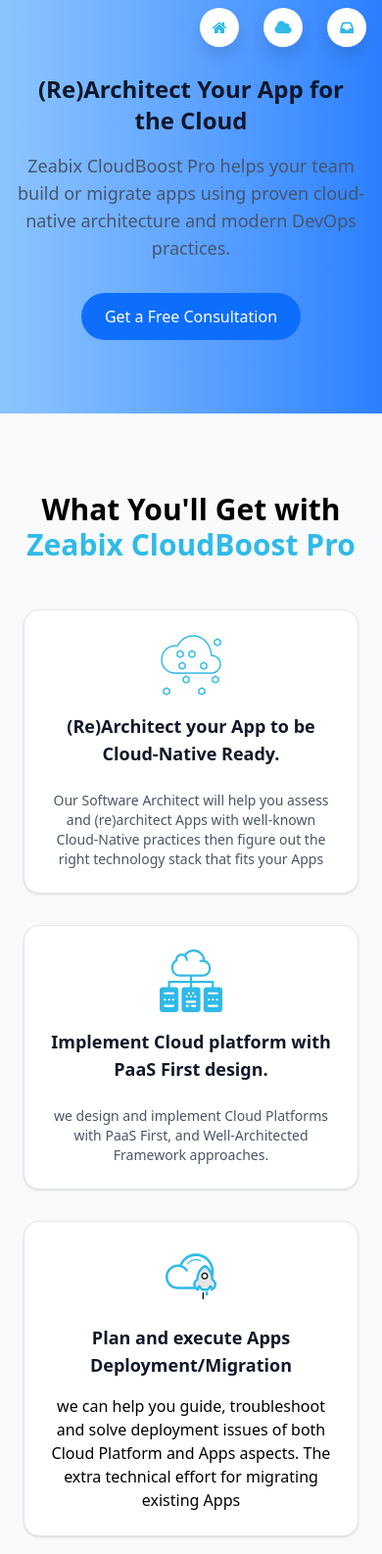
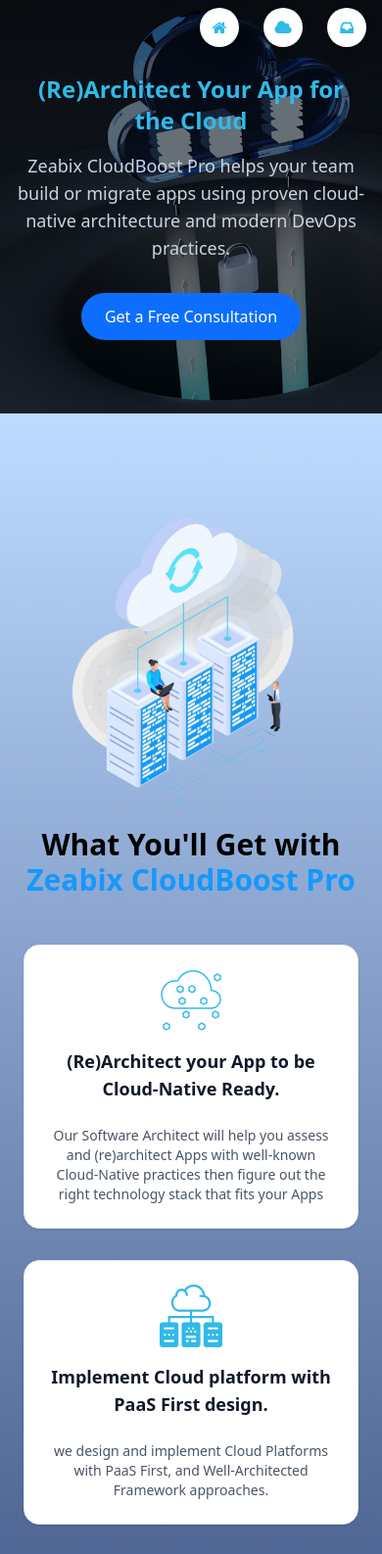
Before and after one commit to Sai-Myo-Myat/simple-eCommerce, a website: page index.html in a window 390 px wide. Shown: the top 1586 px of the page at 98% size. Drawn offline with Linux system fonts and the light colour scheme.

Commit message:
refactor: layout designs

```diff
--- a/index.css
+++ b/index.css
@@ -120,3 +120,33 @@
   background-color: transparent;
   transition: background-color 0.5s;
 }
+
+.animate-bounce-slowly {
+  animation: bounce-slowly 2s ease-in 0.5s infinite;
+}
+
+@keyframes bounce-slowly {
+  20% {
+    transform: translateY(-2%);
+    transform: translateX(1%);
+  }
+  90% {
+    transform: translateY(2%);
+    transform: translateX(-1%);
+  }
+}
+
+.animate-bounce-reverse {
+  animation: bounce-reverse 2s ease-in 0.5s infinite;
+}
+
+@keyframes bounce-reverse {
+  20% {
+    transform: translateY(2%);
+    transform: translateX(-1%);
+  }
+  90% {
+    transform: translateY(-2%);
+    transform: translateX(1%);
+  }
+}
--- a/index.html
+++ b/index.html
@@ -11,15 +11,14 @@
     <title>Zeabix CloudBoost Pro</title>
     <meta
       name="description"
-      content="Zeabix CloudBoost Pro helps your team build or migrate apps using
-          proven cloud-native architecture and modern DevOps practices."
+      content="Zeabix CloudBoost Pro helps your team build or migrate apps using proven cloud-native architecture and modern DevOps practices."
     />
   </head>
   <body>
     <!-- Hero Section -->
     <header
       id="hero"
-      class="w-dvw h-[50vh] md:h-[80vh] bg-gradient-to-r from-blue-300 to-blue-500 lg:bg-[url(/assets/cloud-hero.avif)] bg-no-repeat bg-cover flex flex-col items-end"
+      class="w-dvw h-[50vh] md:h-[80vh] bg-[url(/assets/cloud-hero.avif)] bg-no-repeat bg-cover flex flex-col items-end"
     >
       <ul id="nav-ul">
         <a href="#hero">
@@ -42,16 +41,12 @@
         </a>
       </ul>
       <div
-        class="w-full lg:w-1/2 h-full p-4 text-center flex flex-col justify-center items-center"
+        class="w-full bg-[rgba(0,0,0,0.5)] lg:bg-[rgba(0,0,0,0.2)] lg:rounded-bl-4xl lg:w-1/2 h-full p-4 text-center flex flex-col justify-center items-center"
       >
-        <h1
-          class="text-2xl sm:text-4xl lg:text-3xl font-bold text-slate-900 lg:text-[#30bae8]"
-        >
+        <h1 class="text-2xl sm:text-4xl lg:text-3xl font-bold text-[#30bae8]">
           (Re)Architect Your App for the Cloud
         </h1>
-        <p
-          class="mt-4 text-lg text-slate-600 lg:text-slate-300 max-w-2xl mx-auto"
-        >
+        <p class="mt-4 text-lg text-slate-300 max-w-2xl mx-auto">
           Zeabix CloudBoost Pro helps your team build or migrate apps using
           proven cloud-native architecture and modern DevOps practices.
         </p>
@@ -65,15 +60,25 @@
     </header>
 
     <!-- Features Section -->
-    <section id="features" class="py-20 bg-slate-50">
+    <section
+      id="features"
+      class="py-20 bg-gradient-to-b from-blue-200 to-blue-950"
+    >
       <div class="max-w-7xl mx-auto px-6">
+        <div class="flex flex-wrap justify-between">
+          <div class="w-full lg:w-1/2 flex justify-center items-center">
+            <img
+              src="./assets/services-vector.png"
+              class="aspect-square object-center animate-bounce-slowly"
+            />
+          </div>
+          <div class="w-full lg:w-1/2">
             <h2 class="text-3xl font-bold text-center mb-12">
               What You'll Get with
-          <span class="text-[#30bae8]"> Zeabix CloudBoost Pro</span>
+              <span class="text-[#1598FC]"> Zeabix CloudBoost Pro</span>
             </h2>
-        <div
-          class="grid grid-cols-1 md:grid-cols-2 lg:grid-cols-4 gap-8 text-center"
-        >
+
+            <div class="grid grid-cols-1 md:grid-cols-2 gap-8 text-center">
               <div class="group feature-card">
                 <svg
                   fill="#30bae8"
@@ -109,9 +114,9 @@
                   (Re)Architect your App to be Cloud-Native Ready.
                 </h3>
                 <p class="feature-card-description">
-              Our Software Architect will help you assess and (re)architect Apps
-              with well-known Cloud-Native practices then figure out the right
-              technology stack that fits your Apps
+                  Our Software Architect will help you assess and (re)architect
+                  Apps with well-known Cloud-Native practices then figure out
+                  the right technology stack that fits your Apps
                 </p>
               </div>
               <div class="group feature-card">
@@ -212,10 +217,10 @@
                 <h3 class="feature-card-title">
                   Plan and execute Apps Deployment/Migration
                 </h3>
-            <p class="feature-card-desctiption">
-              we can help you guide, troubleshoot and solve deployment issues of
-              both Cloud Platform and Apps aspects. The extra technical effort
-              for migrating existing Apps
+                <p class="feature-card-description">
+                  we can help you guide, troubleshoot and solve deployment
+                  issues of both Cloud Platform and Apps aspects. The extra
+                  technical effort for migrating existing Apps
                 </p>
               </div>
               <div class="group feature-card">
@@ -260,11 +265,13 @@
                   Integrate DevSecOps for Automation and Observability
                 </h3>
                 <p class="feature-card-description">
-              We ensure the identical of all your environments by Infrastructure
-              as Code (IaC) and Configuration as Code (CaC). Once your code
-              works for Dev environment, it guarantees that the same code will
-              work for the remaining environments
+                  We ensure the identical of all your environments by
+                  Infrastructure as Code (IaC) and Configuration as Code (CaC).
+                  Once your code works for Dev environment, it guarantees that
+                  the same code will work for the remaining environments
                 </p>
+              </div>
+            </div>
           </div>
         </div>
       </div>
@@ -272,14 +279,14 @@
 
     <!-- Testimonials Section -->
     <section class="py-16 bg-slate-50">
-      <div class="max-w-4xl mx-auto px-6 text-center">
+      <div class="relative max-w-4xl mx-auto px-6 text-center">
         <h2 class="text-3xl font-bold mb-12">What Clients Say</h2>
-        <div class="grid md:grid-cols-2 gap-12">
+        <div class="grid lg:grid-cols-2 gap-12">
           <div>
             <img
               src="https://randomuser.me/api/portraits/men/1.jpg"
               alt="User"
-              class="mx-auto w-16 h-16 rounded-full mb-4"
+              class="mx-auto w-16 h-16 rounded-full mb-4 hover:animate-pulse"
             />
             <blockquote class="text-slate-700 italic text-sm">
               “We moved from on-prem to cloud-native in just 3 months — and the
@@ -296,7 +303,7 @@
             <img
               src="https://randomuser.me/api/portraits/women/65.jpg"
               alt="User"
-              class="mx-auto w-16 h-16 rounded-full mb-4"
+              class="mx-auto w-16 h-16 rounded-full mb-4 hover:animate-pulse"
             />
             <blockquote class="text-slate-700 italic text-sm">
               “Their architect knew exactly what stack we needed for our unique
@@ -329,9 +336,9 @@
     </section>
 
     <!-- Footer -->
-    <footer class="py-6 bg-slate-400 text-center text-sm text-slate-">
+    <!-- <footer class="py-6 bg-slate-400 text-center text-sm text-slate-">
       <p>&copy; 2025 Zeabix CloudBoost Pro.</p>
-    </footer>
+    </footer> -->
   </body>
   <script src="index.js"></script>
 </html>
```
Also changed, not shown: assets/services-vector.png (added), output.css. Lines whose indentation alone changed are shown as unchanged.
